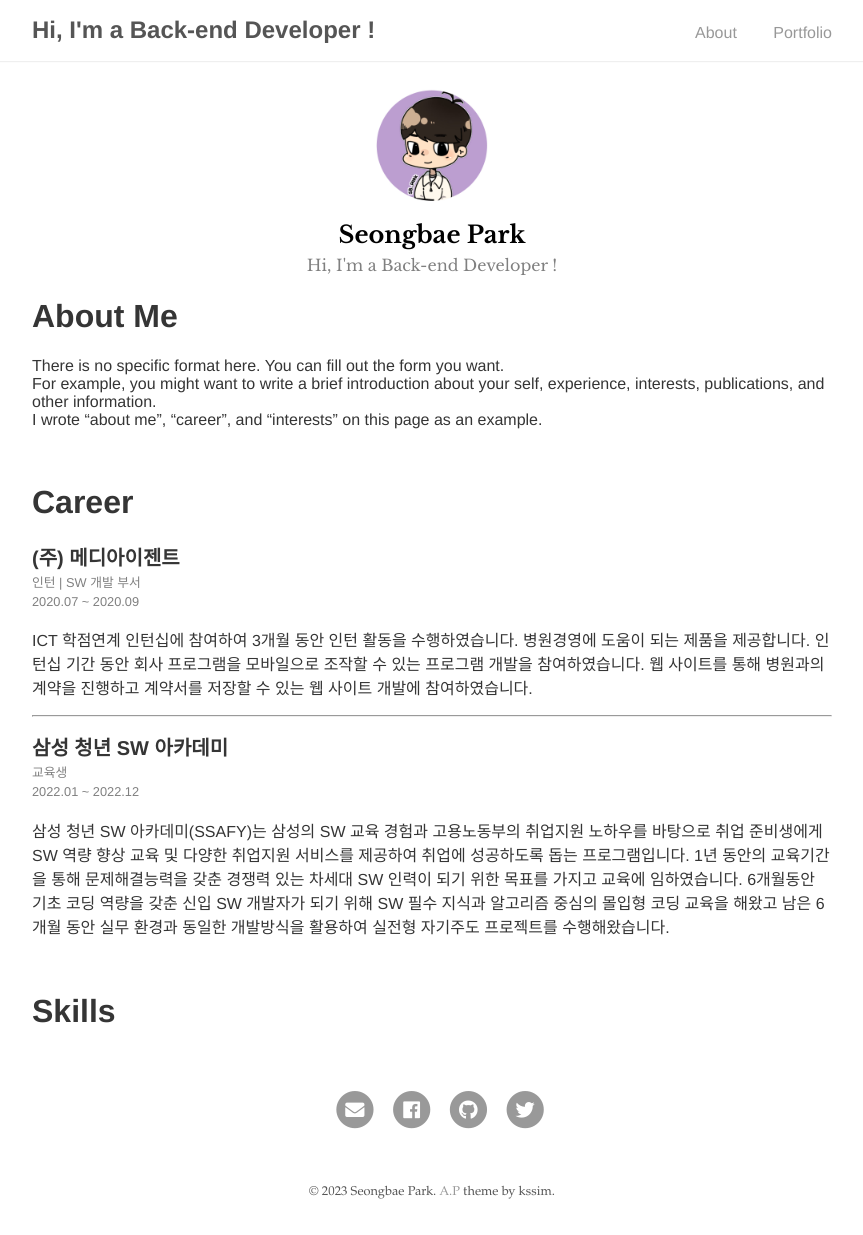
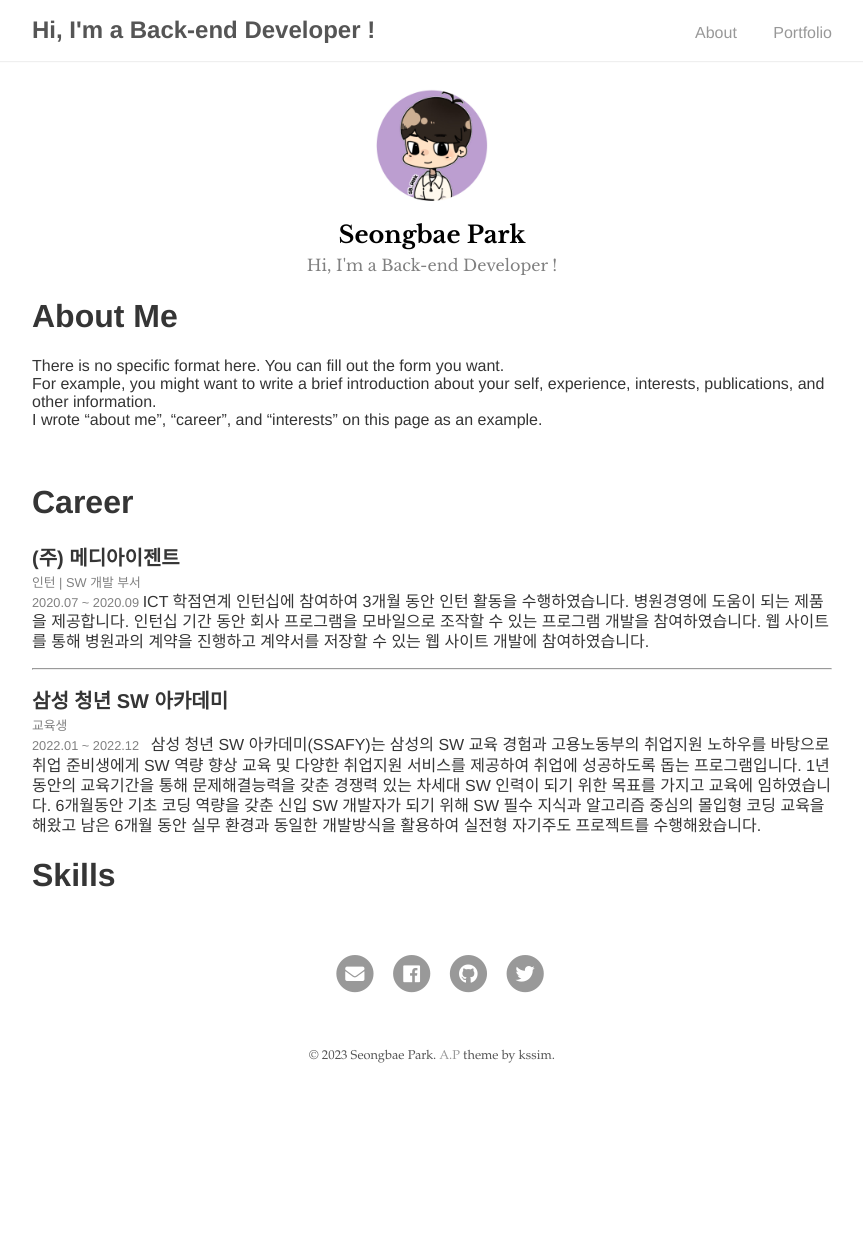
Before and after one commit to Sungbae95/Sungbae95.github.io, a Jekyll site: the page built from index.md, in a window 1280 px wide. Shown: the whole page, without its empty margins (208-1071 px from the left). Built offline with Jekyll 4.4.1, drawn with Linux system fonts in a browser that asks for light colours; our own code applies the rules of GitHub Pages for plain Markdown files; after the commit the page ends 1099 px from its top, so only the background shows below that.

Commit message:
Update index.md

```diff
--- a/index.md
+++ b/index.md
@@ -13,12 +13,12 @@ I wrote "about me", "career", and "interests" on this page as an example.
 
 <span style="font-size:125%"> <b>(주) 메디아이젠트</b> </span> <br/>
 <span style="font-size:80%; color:gray"> 인턴 | SW 개발 부서 <br/> 2020.07 ~ 2020.09 </span>
-
+<span style="line-height:20px">
   ICT 학점연계 인턴십에 참여하여 3개월 동안 인턴 활동을 수행하였습니다.
   병원경영에 도움이 되는 제품을 제공합니다.
   인턴십 기간 동안 회사 프로그램을 모바일으로 조작할 수 있는 프로그램 개발을 참여하였습니다.
   웹 사이트를 통해 병원과의 계약을 진행하고 계약서를 저장할 수 있는 웹 사이트 개발에 참여하였습니다.
-
+</span>
 
 
 ------
@@ -27,13 +27,13 @@ I wrote "about me", "career", and "interests" on this page as an example.
 
 <span style="font-size:125%"> <b>삼성 청년 SW 아카데미</b> </span> <br/>
 <span style="font-size:80%; color:gray"> 교육생 <br/> 2022.01 ~ 2022.12  </span>
-
+<span style="line-height:20px">
   삼성 청년 SW 아카데미(SSAFY)는 삼성의 SW 교육 경험과 고용노동부의 취업지원 노하우를 바탕으로
   취업 준비생에게 SW 역량 향상 교육 및 다양한 취업지원 서비스를 제공하여 취업에 성공하도록 돕는 프로그램입니다.
   1년 동안의 교육기간을 통해 문제해결능력을 갖춘 경쟁력 있는 차세대 SW 인력이 되기 위한 목표를 가지고 교육에 임하였습니다.
   6개월동안 기초 코딩 역량을 갖춘 신입 SW 개발자가 되기 위해 SW 필수 지식과 알고리즘 중심의 몰입형 코딩 교육을 해왔고
   남은 6개월 동안 실무 환경과 동일한 개발방식을 활용하여 실전형 자기주도 프로젝트를 수행해왔습니다.
-
+</span>
 <br/>
 
 # Skills
```
